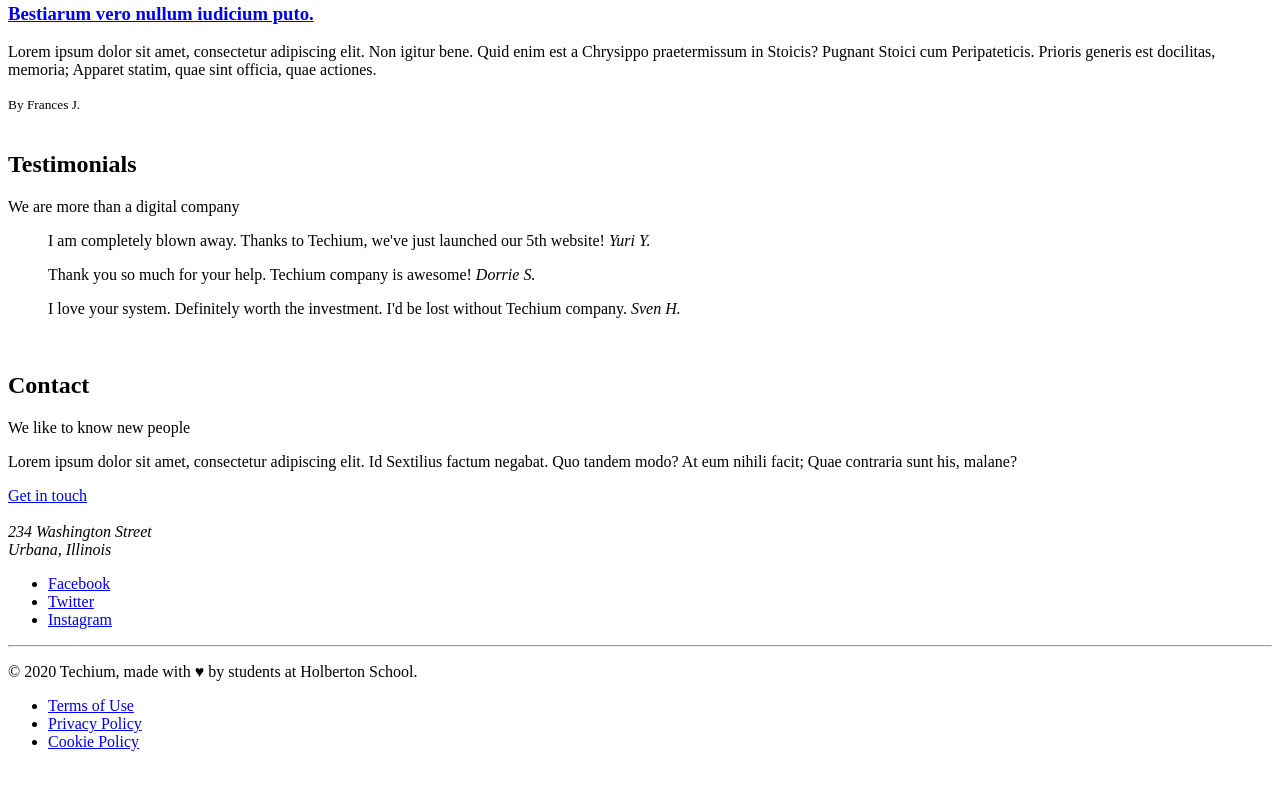
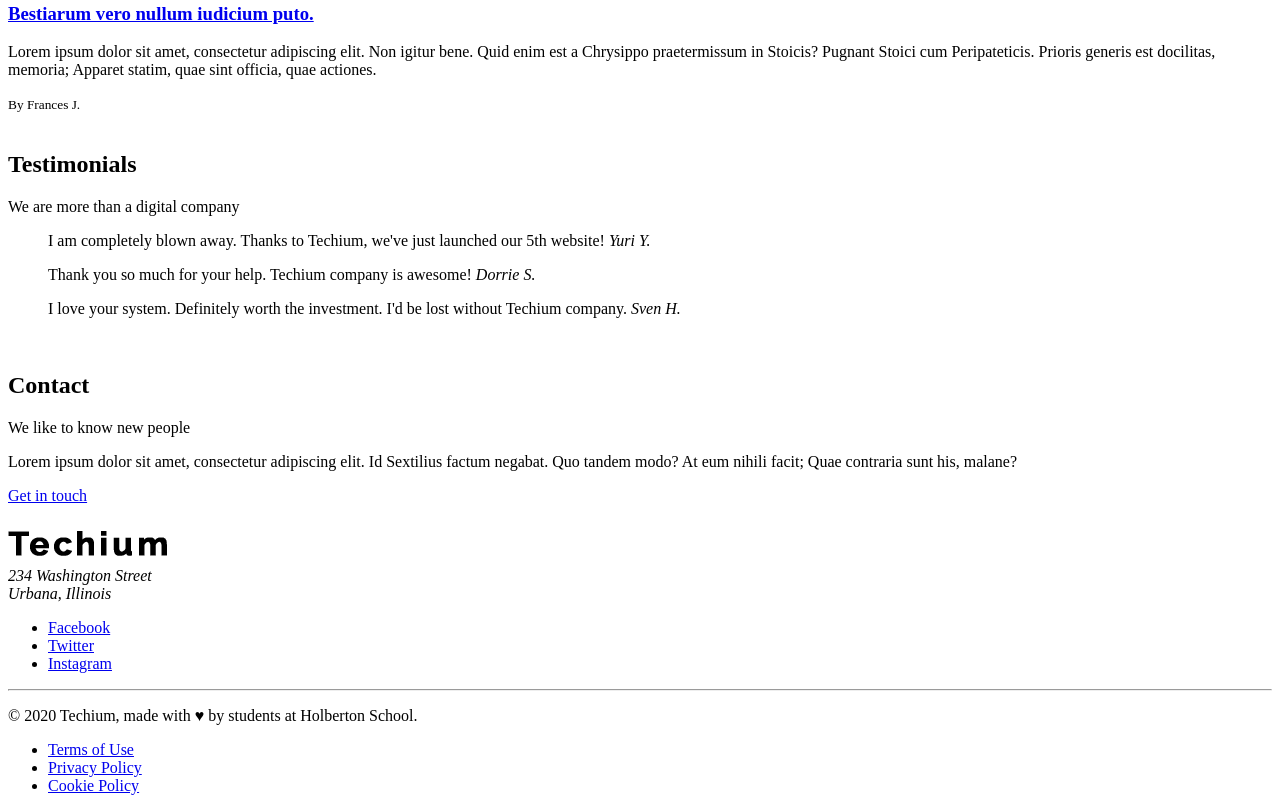
Before and after one commit to CipherShadow-lab/holbertonschool-web_front_end, a plain HTML site: page html_advanced/35-index.html in a window 1280 px wide. Shown: the part 1889-2700 px from the top of the page. Before the commit the page ends 2656 px from the top, so only its background shows below. Drawn offline with Linux system fonts and the light colour scheme.

Commit message:
added image link to footer

```diff
--- a/html_advanced/35-index.html
+++ b/html_advanced/35-index.html
@@ -176,6 +176,7 @@
         <br>
         <!-- Footer -->
         <footer>
+            <img src="./logo_black.png" alt="Techium logo" width="160" height="40">
             <address>234 Washington Street<br>Urbana, Illinois</address>
             <div>
                 <ul>
```
